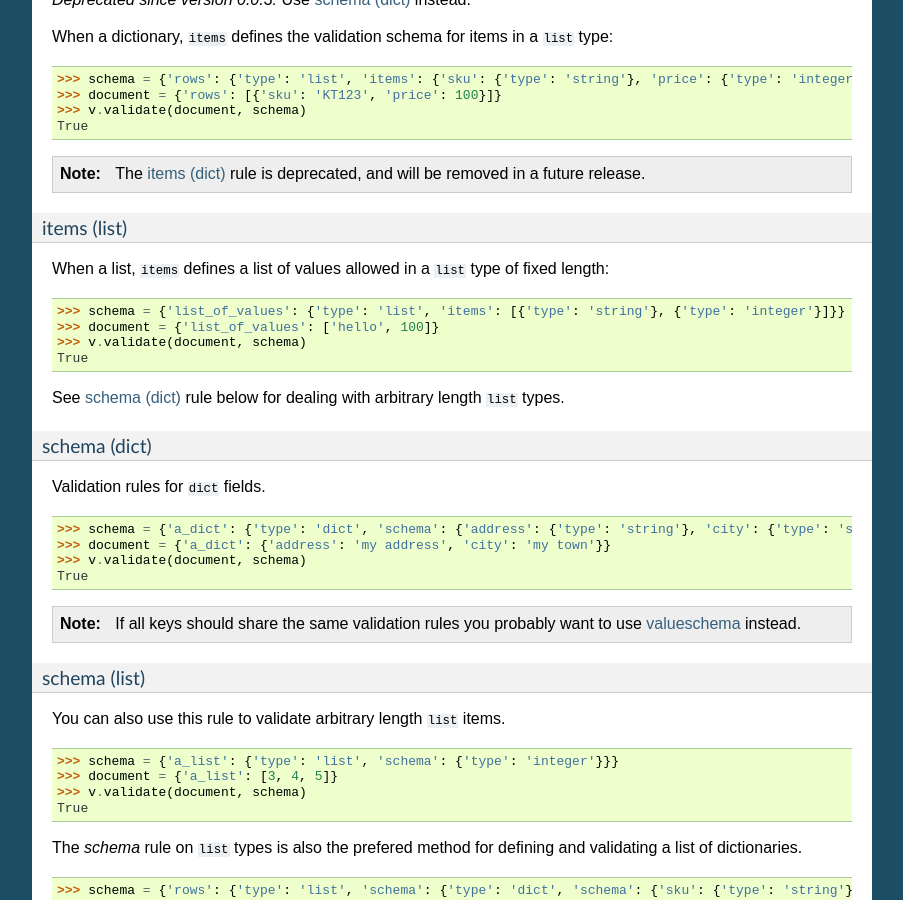
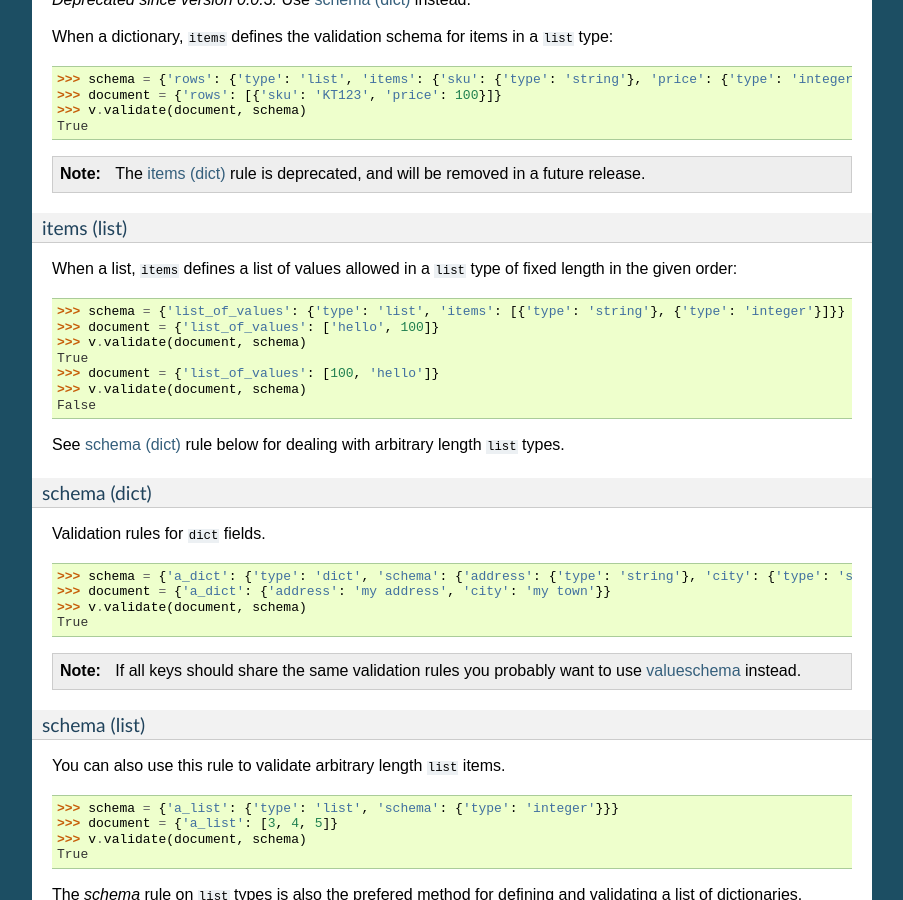
Before and after one commit to pyeve/cerberus, a Sphinx documentation site: the page built from docs/index.rst, in a window 1280 px wide and 900 px high, scrolled down 8587 px. Shown: the whole window, without its empty margins (198-1101 px from the left). Built offline with Sphinx 7.4.7, drawn with Linux system fonts in a browser that asks for light colours.

Commit message:
Extends documentation on the items-constraint

```diff
--- a/docs/index.rst
+++ b/docs/index.rst
@@ -532,12 +532,15 @@ a ``list`` type: ::
 items (list)
 ''''''''''''
 When a list, ``items`` defines a list of values allowed in a ``list`` type of
-fixed length: ::
+fixed length in the given order: ::
 
     >>> schema = {'list_of_values': {'type': 'list', 'items': [{'type': 'string'}, {'type': 'integer'}]}}
     >>> document = {'list_of_values': ['hello', 100]}
     >>> v.validate(document, schema)
     True
+    >>> document = {'list_of_values': [100, 'hello']}
+    >>> v.validate(document, schema)
+    False
 
 See :ref:`schema` rule below for dealing with arbitrary length ``list`` types.
 
```
